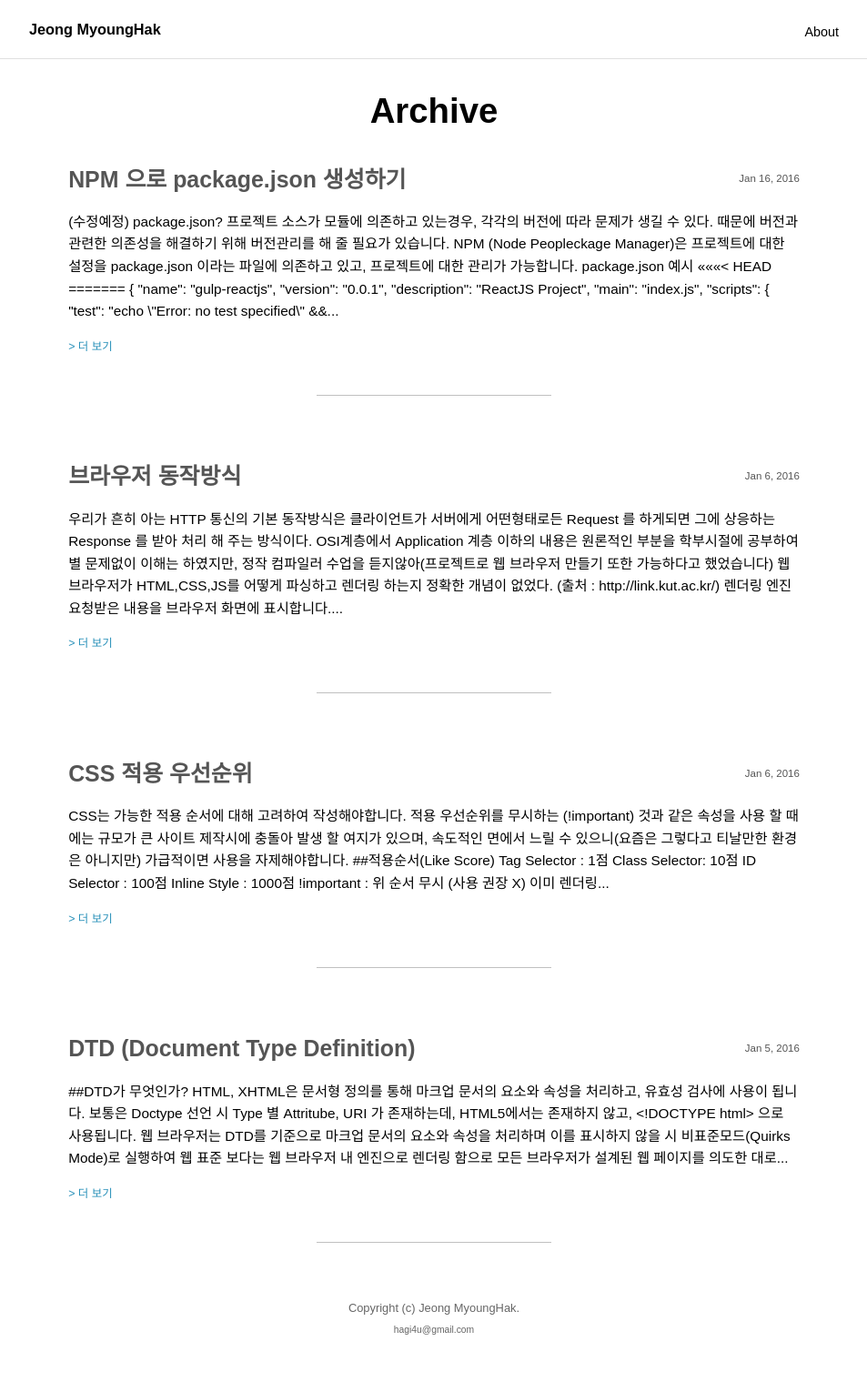
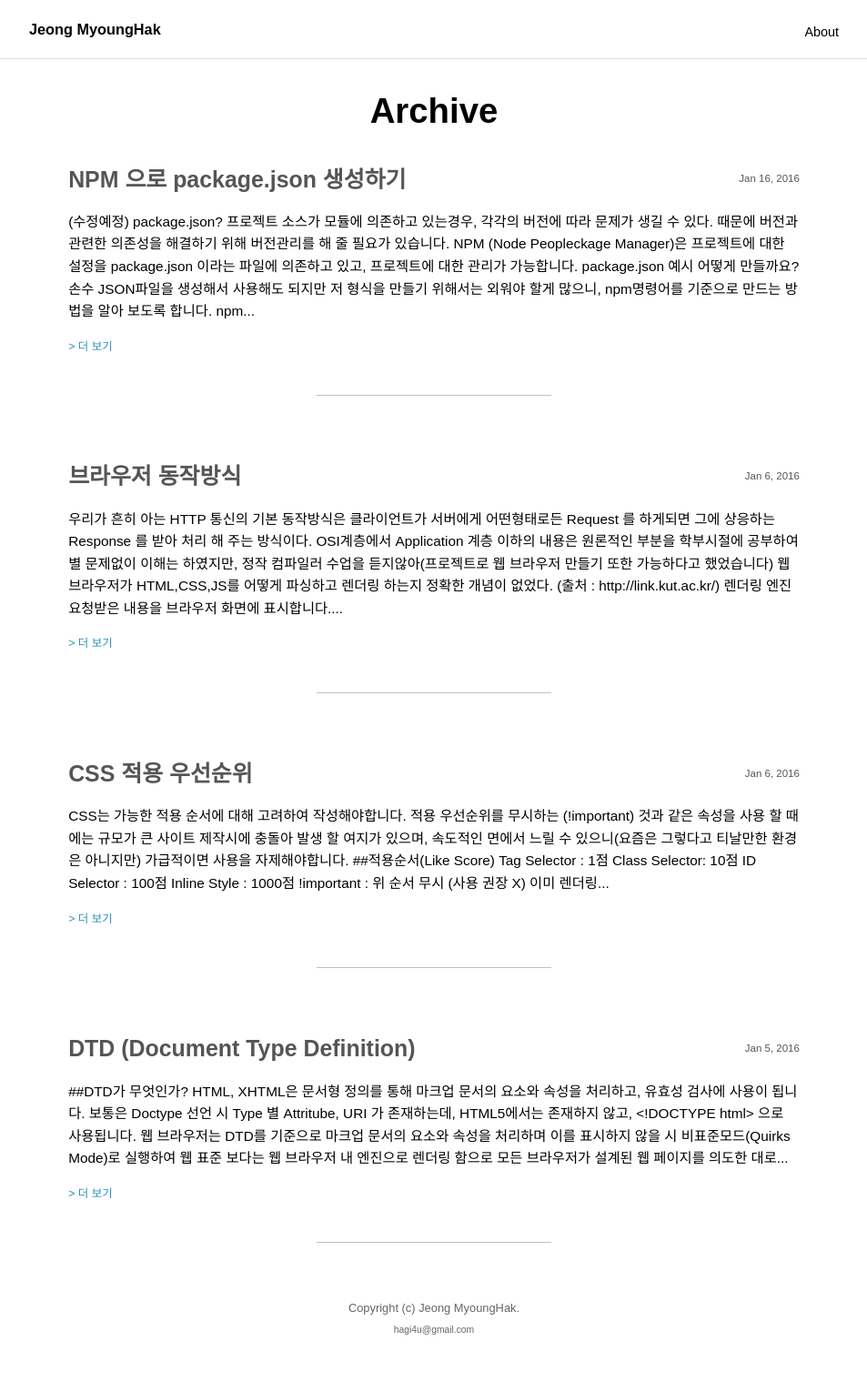
Before and after one commit to JeongMyoungHak/hagi4u.github.io, a Jekyll site: the page built from index.html, in a window 1280 px wide. Shown: the whole page at 91% size, without its empty margins (163-1116 px from the left). Built offline with Jekyll 4.4.1, drawn with Linux system fonts in a browser that asks for light colours; some web fonts are replaced.

Commit message:
modify posts and images

````diff
--- a/_posts/2016-01-17-what-is-npm.markdown
+++ b/_posts/2016-01-17-what-is-npm.markdown
@@ -11,23 +11,7 @@ categories: study npm package.json
 NPM (Node Peopleckage Manager)은 프로젝트에 대한 설정을 package.json 이라는 파일에 의존하고 있고, 프로젝트에 대한 관리가 가능합니다.
 
 ### package.json 예시
-<<<<<<< HEAD
 !["package.json 예시"](/_images/example-package-json.png)
-=======
-```json
-{
-  "name": "gulp-reactjs",
-  "version": "0.0.1",
-  "description": "ReactJS Project",
-  "main": "index.js",
-  "scripts": {
-    "test": "echo \"Error: no test specified\" && exit 1"
-  },
-  "author": "Jeong MyoungHak",
-  "license": "MIT"
-}
-```
->>>>>>> 24986162b07d4d23f8813f851ebf0fff8f60bdfd
 
 ### 어떻게 만들까요?
 손수 JSON파일을 생성해서 사용해도 되지만 저 형식을 만들기 위해서는 외워야 할게 많으니, `npm`명령어를 기준으로 만드는 방법을 알아 보도록 합니다.
````
